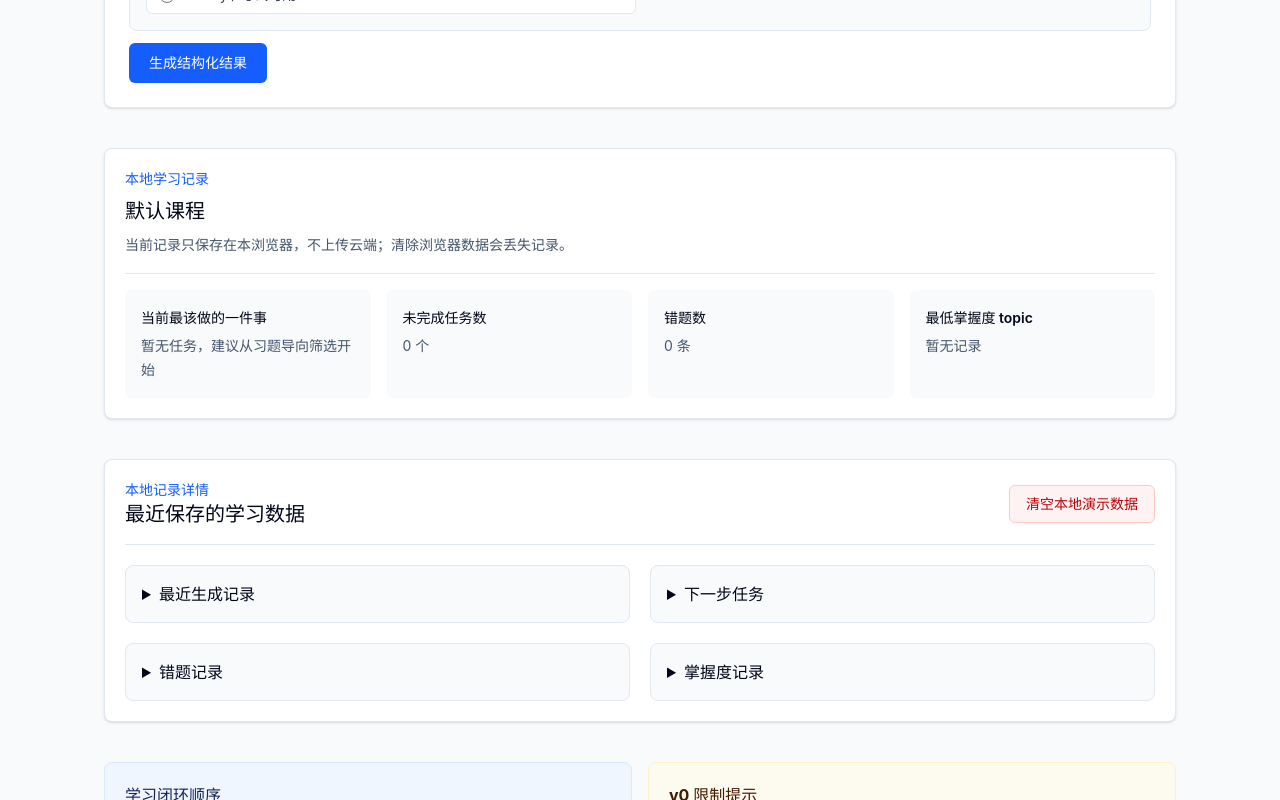
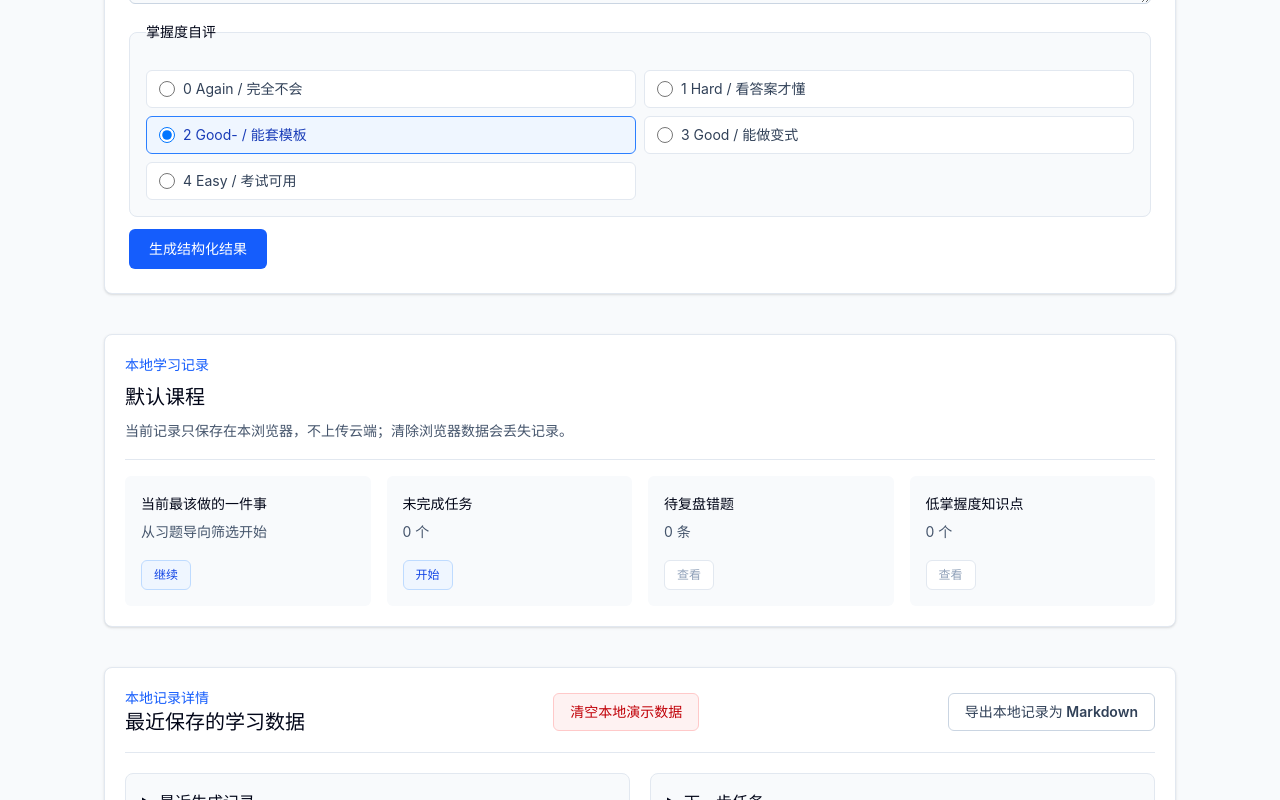
Before and after one commit to 244161914/study-agent-demo, a React (Vite) app: page / in a window 1280 px wide. Shown: the part 2000-2800 px from the top of the page. Built offline with nearby package versions, Linux system fonts and the light colour scheme.

Commit message:
feat: add action dashboard

```diff
--- a/src/App.tsx
+++ b/src/App.tsx
@@ -111,6 +111,122 @@ function getRecommendedTask(tasks: StudyTask[]) {
   return [...tasks].reverse().find((task) => task.status === 'todo')
 }
 
+function getLatestTaskByStatus(tasks: StudyTask[], status: StudyTask['status']) {
+  return [...tasks].reverse().find((task) => task.status === status)
+}
+
+function getLatestLowMasteryRecord(mastery: MasteryRecord[]) {
+  return [...mastery].reverse().find((record) => record.level <= 1)
+}
+
+function getTaskPrompt(task: StudyTask) {
+  const pageRangeText = task.relatedPageRange ? `；相关范围：${task.relatedPageRange}` : ''
+
+  return `${task.title}${pageRangeText}`
+}
+
+function downloadTextFile(fileName: string, content: string) {
+  const blob = new Blob([content], { type: 'text/markdown;charset=utf-8' })
+  const url = URL.createObjectURL(blob)
+  const link = document.createElement('a')
+
+  link.href = url
+  link.download = fileName
+  link.click()
+  URL.revokeObjectURL(url)
+}
+
+function createMarkdownExport(course: Course) {
+  const lines = [
+    '# study-agent-demo 本地学习记录',
+    '',
+    `课程：${course.name}`,
+    `导出时间：${new Date().toLocaleString('zh-CN')}`,
+    '',
+    '## 生成记录',
+    ...formatRunsForExport(course.runs),
+    '',
+    '## 任务',
+    ...formatTasksForExport(course.tasks),
+    '',
+    '## 错题',
+    ...formatMistakesForExport(course.mistakes),
+    '',
+    '## 掌握度记录',
+    ...formatMasteryForExport(course.mastery),
+    '',
+  ]
+
+  return lines.join('\n')
+}
+
+function formatRunsForExport(runs: AssistantRun[]) {
+  if (runs.length === 0) {
+    return ['暂无生成记录。']
+  }
+
+  return runs.map((run, index) =>
+    [
+      `${index + 1}. ${getModeName(run.mode)}`,
+      `   - 创建时间：${formatDateTime(run.createdAt)}`,
+      `   - 输入：${run.input}`,
+      `   - 输出：${run.output.replace(/\n/g, ' / ')}`,
+      `   - 不确定：${run.uncertainty}`,
+      `   - 如何验证：${run.verificationMethod}`,
+      `   - 下一步：${getModeName(run.nextMode)}`,
+    ].join('\n'),
+  )
+}
+
+function formatTasksForExport(tasks: StudyTask[]) {
+  if (tasks.length === 0) {
+    return ['暂无任务。']
+  }
+
+  return tasks.map((task, index) =>
+    [
+      `${index + 1}. ${task.title}`,
+      `   - 状态：${task.status}`,
+      `   - 来源模式：${getModeName(task.sourceMode)}`,
+      `   - 下一步模式：${getModeName(task.nextMode)}`,
+      `   - 相关范围：${task.relatedPageRange || '暂无'}`,
+      `   - 创建时间：${formatDateTime(task.createdAt)}`,
+    ].join('\n'),
+  )
+}
+
+function formatMistakesForExport(mistakes: MistakeRecord[]) {
+  if (mistakes.length === 0) {
+    return ['暂无错题记录。']
+  }
+
+  return mistakes.map((mistake, index) =>
+    [
+      `${index + 1}. ${mistake.questionTitle}`,
+      `   - 错因：${mistake.reason}`,
+      `   - 题目摘要：${summarizeInput(mistake.questionText)}`,
+      `   - 掌握度：${mistake.masteryAfter}`,
+      `   - 下一步行动：${mistake.nextAction}`,
+      `   - 创建时间：${formatDateTime(mistake.createdAt)}`,
+    ].join('\n'),
+  )
+}
+
+function formatMasteryForExport(mastery: MasteryRecord[]) {
+  if (mastery.length === 0) {
+    return ['暂无掌握度记录。']
+  }
+
+  return mastery.map((record, index) =>
+    [
+      `${index + 1}. ${record.topic}`,
+      `   - level：${record.level}`,
+      `   - evidence：${record.evidence}`,
+      `   - updatedAt：${formatDateTime(record.updatedAt)}`,
+    ].join('\n'),
+  )
+}
+
 function createExamPlannerResult(course: Course): StructuredMockResult {
   const unfinishedTasks = course.tasks.filter((task) => task.status !== 'done')
   const mostCommonReason = getMostCommonMistakeReason(course.mistakes)
@@ -173,6 +289,26 @@ export default function App() {
   const selectedMode =
     studyModes.find((mode) => mode.id === selectedModeId) ?? studyModes[0]
 
+  function focusInputArea() {
+    window.setTimeout(() => {
+      const inputElement = document.getElementById('mode-input')
+
+      inputElement?.scrollIntoView({ behavior: 'smooth', block: 'center' })
+      inputElement?.focus()
+    }, 0)
+  }
+
+  function continueWithMode(mode: AssistantMode, prompt: string) {
+    const nextMode = studyModes.find((studyMode) => studyMode.assistantMode === mode)
+
+    setSelectedModeId(nextMode?.id ?? studyModes[0].id)
+    setGeneratedModeId(null)
+    setGeneratedResult(null)
+    setFormInput(prompt)
+    setSaveMessage('')
+    focusInputArea()
+  }
+
   function handleSelectMode(modeId: number) {
     setSelectedModeId(modeId)
     setGeneratedModeId(null)
@@ -182,14 +318,7 @@ export default function App() {
   }
 
   function handleStartLearningLoop() {
-    handleSelectMode(studyModes[0].id)
-
-    window.setTimeout(() => {
-      const inputElement = document.getElementById('mode-input')
-
-      inputElement?.scrollIntoView({ behavior: 'smooth', block: 'center' })
-      inputElement?.focus()
-    }, 0)
+    continueWithMode('exercise-filter', '')
   }
 
   function handleContinueLastTask() {
@@ -200,20 +329,29 @@ export default function App() {
       return
     }
 
-    const nextMode = studyModes.find((mode) => mode.assistantMode === task.nextMode)
+    continueWithMode(task.nextMode, getTaskPrompt(task))
+  }
 
-    if (nextMode) {
-      handleSelectMode(nextMode.id)
-    }
+  function handleContinueTask(task: StudyTask) {
+    continueWithMode(task.nextMode, getTaskPrompt(task))
+  }
 
-    setFormInput(task.title)
+  function handleContinueMistake(mistake: MistakeRecord) {
+    continueWithMode(
+      'mistake-diagnosis',
+      `复盘这道错题：${summarizeInput(mistake.questionText)}；错因：${mistake.reason}；下一步：${mistake.nextAction}`,
+    )
+  }
 
-    window.setTimeout(() => {
-      const inputElement = document.getElementById('mode-input')
+  function handleReviewMastery(record: MasteryRecord) {
+    continueWithMode(
+      'lecture-quick-understand',
+      `复盘低掌握度知识点：${record.topic}；当前掌握度：${record.level}；证据：${record.evidence}`,
+    )
+  }
 
-      inputElement?.scrollIntoView({ behavior: 'smooth', block: 'center' })
-      inputElement?.focus()
-    }, 0)
+  function handleExportMarkdown() {
+    downloadTextFile('study-agent-demo-records.md', createMarkdownExport(course))
   }
 
   function handleGenerateResult() {
@@ -303,7 +441,12 @@ export default function App() {
   }
 
   const recommendedTask = getRecommendedTask(course.tasks)
+  const latestDoingTask = getLatestTaskByStatus(course.tasks, 'doing')
+  const latestTodoTask = getLatestTaskByStatus(course.tasks, 'todo')
+  const latestMistake = course.mistakes.at(-1)
+  const latestLowMasteryRecord = getLatestLowMasteryRecord(course.mastery)
   const unfinishedTaskCount = course.tasks.filter((task) => task.status !== 'done').length
+  const lowMasteryCount = course.mastery.filter((record) => record.level <= 1).length
   const lowestMasteryTopic = getLowestMasteryTopic(course.mastery)
   const latestRuns = getLatestItems(course.runs)
   const latestTasks = getLatestItems(course.tasks)
@@ -312,6 +455,40 @@ export default function App() {
   const recommendedTaskText = recommendedTask
     ? `${recommendedTask.title}（${recommendedTask.status === 'doing' ? '进行中' : '待做'}）`
     : '暂无任务，建议从习题导向筛选开始'
+  const todayAction = latestDoingTask
+    ? {
+        title: latestDoingTask.title,
+        reason: '因为它已经处于进行中，优先继续能减少切换成本。',
+        mode: latestDoingTask.nextMode,
+        prompt: getTaskPrompt(latestDoingTask),
+      }
+    : latestTodoTask
+      ? {
+          title: latestTodoTask.title,
+          reason: '因为它是最新待做任务，适合接着推进闭环。',
+          mode: latestTodoTask.nextMode,
+          prompt: getTaskPrompt(latestTodoTask),
+        }
+      : latestMistake
+        ? {
+            title: `复盘错题：${latestMistake.reason}`,
+            reason: '因为已有错题记录，先复盘最近错题能补上学习闭环。',
+            mode: 'mistake-diagnosis' as AssistantMode,
+            prompt: `复盘这道错题：${summarizeInput(latestMistake.questionText)}；错因：${latestMistake.reason}；下一步：${latestMistake.nextAction}`,
+          }
+        : latestLowMasteryRecord
+          ? {
+              title: `补低掌握度：${latestLowMasteryRecord.topic}`,
+              reason: '因为这个知识点掌握度不高，适合先回看并做一次针对性练习。',
+              mode: 'lecture-quick-understand' as AssistantMode,
+              prompt: `复盘低掌握度知识点：${latestLowMasteryRecord.topic}；当前掌握度：${latestLowMasteryRecord.level}；证据：${latestLowMasteryRecord.evidence}`,
+            }
+          : {
+              title: '从习题导向筛选开始',
+              reason: '因为当前还没有足够本地记录，先用一道题建立第一条闭环。',
+              mode: 'exercise-filter' as AssistantMode,
+              prompt: '',
+            }
 
   return (
     <main className="min-h-screen bg-slate-50 text-slate-900">
@@ -330,6 +507,23 @@ export default function App() {
             当前课程：{course.name}
           </p>
         </header>
+
+        <section className="rounded-lg border border-emerald-200 bg-white p-5 shadow-sm sm:p-6">
+          <div className="flex flex-col gap-5 lg:flex-row lg:items-center lg:justify-between">
+            <div>
+              <p className="text-sm font-semibold text-emerald-700">今日学习入口</p>
+              <h2 className="mt-2 text-2xl font-bold text-slate-950">当前最该做：{todayAction.title}</h2>
+              <p className="mt-3 text-sm leading-6 text-slate-600">推荐原因：{todayAction.reason}</p>
+            </div>
+            <button
+              className="rounded-md bg-emerald-600 px-5 py-2.5 text-sm font-semibold text-white transition hover:bg-emerald-700 focus:outline-none focus:ring-4 focus:ring-emerald-200"
+              type="button"
+              onClick={() => continueWithMode(todayAction.mode, todayAction.prompt)}
+            >
+              继续这个任务
+            </button>
+          </div>
+        </section>
 
         <section className="rounded-lg border border-blue-200 bg-white p-5 shadow-sm sm:p-6">
           <div className="grid gap-6 lg:grid-cols-[1.2fr_0.8fr] lg:items-center">
@@ -406,10 +600,34 @@ export default function App() {
             </p>
           </div>
           <div className="mt-4 grid gap-4 text-sm leading-6 md:grid-cols-2 xl:grid-cols-4">
-            <RecordItem label="当前最该做的一件事" value={recommendedTaskText} />
-            <RecordItem label="未完成任务数" value={`${unfinishedTaskCount} 个`} />
-            <RecordItem label="错题数" value={`${course.mistakes.length} 条`} />
-            <RecordItem label="最低掌握度 topic" value={lowestMasteryTopic ?? '暂无记录'} />
+            <ActionSummaryCard
+              actionLabel="继续"
+              label="当前最该做的一件事"
+              value={todayAction.title}
+              onAction={() => continueWithMode(todayAction.mode, todayAction.prompt)}
+            />
+            <ActionSummaryCard
+              actionLabel={recommendedTask ? '继续' : '开始'}
+              label="未完成任务"
+              value={`${unfinishedTaskCount} 个`}
+              onAction={recommendedTask ? () => handleContinueTask(recommendedTask) : handleStartLearningLoop}
+            />
+            <ActionSummaryCard
+              actionLabel={latestMistake ? '复盘' : '查看'}
+              label="待复盘错题"
+              value={`${course.mistakes.length} 条`}
+              onAction={latestMistake ? () => handleContinueMistake(latestMistake) : undefined}
+            />
+            <ActionSummaryCard
+              actionLabel={latestLowMasteryRecord ? '复盘' : '查看'}
+              label="低掌握度知识点"
+              value={lowestMasteryTopic ?? `${lowMasteryCount} 个`}
+              onAction={
+                latestLowMasteryRecord
+                  ? () => handleReviewMastery(latestLowMasteryRecord)
+                  : undefined
+              }
+            />
           </div>
         </section>
 
@@ -426,6 +644,13 @@ export default function App() {
             >
               清空本地演示数据
             </button>
+            <button
+              className="rounded-md border border-slate-300 bg-white px-4 py-2 text-sm font-semibold text-slate-700 transition hover:border-blue-300 hover:text-blue-700"
+              type="button"
+              onClick={handleExportMarkdown}
+            >
+              导出本地记录为 Markdown
+            </button>
           </div>
 
           <div className="mt-5 grid gap-5 lg:grid-cols-2">
@@ -437,7 +662,12 @@ export default function App() {
 
             <LocalList title="下一步任务" emptyText="暂无任务">
               {latestTasks.map((task) => (
-                <TaskListItem key={task.id} task={task} onUpdateStatus={handleUpdateTaskStatus} />
+                <TaskListItem
+                  key={task.id}
+                  task={task}
+                  onContinueTask={handleContinueTask}
+                  onUpdateStatus={handleUpdateTaskStatus}
+                />
               ))}
             </LocalList>
 
@@ -505,10 +735,11 @@ function RunListItem({ run }: { run: AssistantRun }) {
 
 type TaskListItemProps = {
   task: StudyTask
+  onContinueTask: (task: StudyTask) => void
   onUpdateStatus: (taskId: string, status: StudyTask['status']) => void
 }
 
-function TaskListItem({ task, onUpdateStatus }: TaskListItemProps) {
+function TaskListItem({ task, onContinueTask, onUpdateStatus }: TaskListItemProps) {
   return (
     <article className="rounded-md bg-white p-4 text-sm leading-6 shadow-sm">
       <p className="font-semibold text-slate-950">{task.title}</p>
@@ -516,6 +747,13 @@ function TaskListItem({ task, onUpdateStatus }: TaskListItemProps) {
       <p className="text-slate-600">下一步模式：{getModeName(task.nextMode)}</p>
       <p className="text-slate-600">状态：{task.status}</p>
       <div className="mt-3 flex flex-wrap gap-2">
+        <button
+          className="rounded-md border border-blue-200 bg-blue-50 px-3 py-1.5 text-xs font-semibold text-blue-700 transition hover:bg-blue-100"
+          type="button"
+          onClick={() => onContinueTask(task)}
+        >
+          继续此任务
+        </button>
         <StatusButton
           isActive={task.status === 'todo'}
           label="待做"
@@ -580,16 +818,32 @@ function MasteryListItem({ record }: { record: MasteryRecord }) {
   )
 }
 
-type RecordItemProps = {
+type ActionSummaryCardProps = {
+  actionLabel: string
   label: string
   value: string
+  onAction?: () => void
 }
 
-function RecordItem({ label, value }: RecordItemProps) {
+function ActionSummaryCard({ actionLabel, label, value, onAction }: ActionSummaryCardProps) {
   return (
-    <div className="rounded-md bg-slate-50 p-4">
-      <p className="font-semibold text-slate-950">{label}</p>
-      <p className="mt-1 text-slate-600">{value}</p>
+    <div className="flex min-h-32 flex-col justify-between rounded-md bg-slate-50 p-4">
+      <div>
+        <p className="font-semibold text-slate-950">{label}</p>
+        <p className="mt-1 text-slate-600">{value}</p>
+      </div>
+      <button
+        className={`mt-4 self-start rounded-md border px-3 py-1.5 text-xs font-semibold transition ${
+          onAction
+            ? 'border-blue-200 bg-blue-50 text-blue-700 hover:bg-blue-100'
+            : 'cursor-not-allowed border-slate-200 bg-white text-slate-400'
+        }`}
+        type="button"
+        disabled={!onAction}
+        onClick={onAction}
+      >
+        {actionLabel}
+      </button>
     </div>
   )
 }
```
